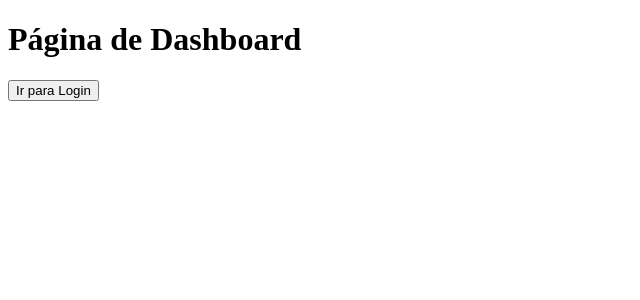
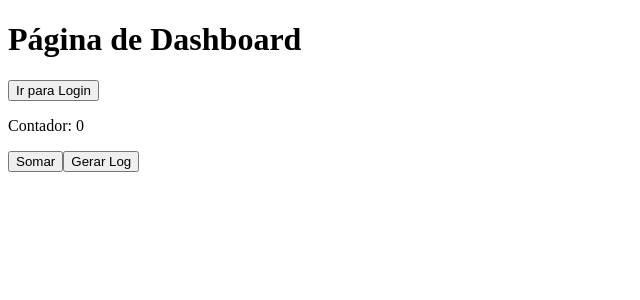
Before and after one commit to Rafiere/project_projeto-base-react, a React (Create React App) app: page /dashboard in a window 1280 px wide. Shown: the top 300 px of the page, without its empty margins (0-640 px from the left). Built offline with nearby package versions, Linux system fonts and the light colour scheme.

Commit message:
feat: adding useRef example to store a value without re-rendering the UI.

```diff
--- a/src/app/pages/dashboard/Dashboard.tsx
+++ b/src/app/pages/dashboard/Dashboard.tsx
@@ -1,4 +1,4 @@
-import React from "react";
+import React, { useRef } from "react";
 import { useNavigate } from "react-router-dom";
 
 export const Dashboard = () => {
@@ -8,10 +8,17 @@ export const Dashboard = () => {
     navigate("/login");
   };
 
+  /* O valor será atualizado, o estado, não, pois estamos realizando uma modificação direta. */
+  const counterRef = useRef(0);
+
   return (
     <div>
       <h1>Página de Dashboard</h1>
       <button onClick={handleClick}>Ir para Login</button>
+
+      <p>Contador: {counterRef.current}</p>
+      <button onClick={() => counterRef.current++}>Somar</button>
+      <button onClick={() => console.log(counterRef)}>Gerar Log</button>
     </div>
   );
 };
```
